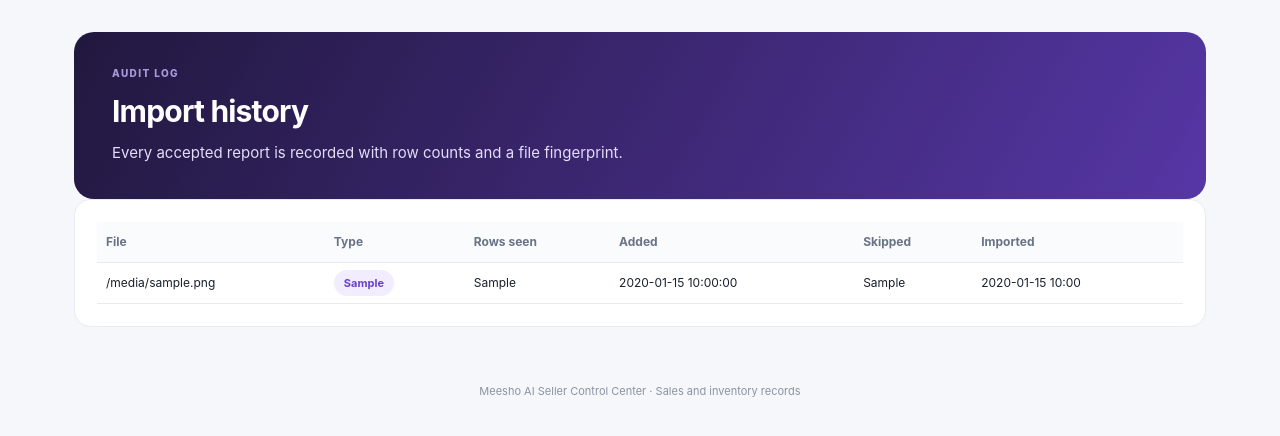
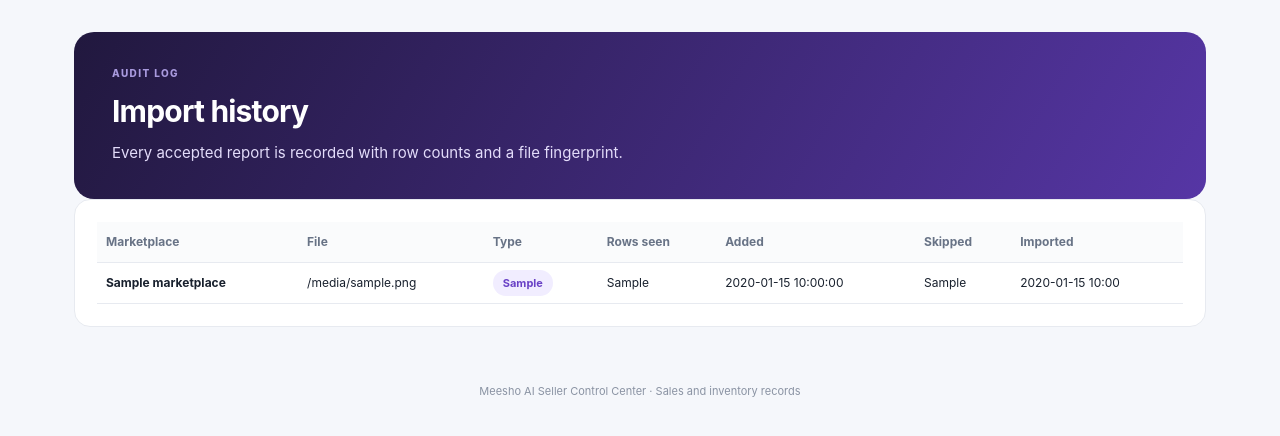
Before and after one commit to ak498025-code/meesho-ai-seller, a Flask app: page /imports in a window 1280 px wide. Shown: the part 72-508 px from the top of the page. Run offline with Flask 3, Linux system fonts and the light colour scheme; a database or web service that is not in the repository returns one stand-in record (values such as "Sample title"); some libraries are stand-ins or nearby versions.

Commit message:
Show marketplace in import history

```diff
--- a/templates/imports.html
+++ b/templates/imports.html
@@ -1,2 +1,2 @@
 {% extends "base.html" %}{% block content %}<section class="hero compact"><div><p class="eyebrow">AUDIT LOG</p><h1>Import history</h1><p>Every accepted report is recorded with row counts and a file fingerprint.</p></div></section>
-<section class="panel"><div class="table-wrap"><table><thead><tr><th>File</th><th>Type</th><th>Rows seen</th><th>Added</th><th>Skipped</th><th>Imported</th></tr></thead><tbody>{% for x in imports %}<tr><td>{{ x.filename }}</td><td><span class="tag">{{ x.report_type }}</span></td><td>{{ x.rows_seen }}</td><td>{{ x.rows_added }}</td><td>{{ x.rows_skipped }}</td><td>{{ x.imported_at[:16].replace("T"," ") }}</td></tr>{% else %}<tr><td colspan="6" class="empty">No imports yet.</td></tr>{% endfor %}</tbody></table></div></section>{% endblock %}
+<section class="panel"><div class="table-wrap"><table><thead><tr><th>Marketplace</th><th>File</th><th>Type</th><th>Rows seen</th><th>Added</th><th>Skipped</th><th>Imported</th></tr></thead><tbody>{% for x in imports %}<tr><td><b>{{ x.marketplace or "Meesho (legacy)" }}</b></td><td>{{ x.filename }}</td><td><span class="tag">{{ x.report_type }}</span></td><td>{{ x.rows_seen }}</td><td>{{ x.rows_added }}</td><td>{{ x.rows_skipped }}</td><td>{{ x.imported_at[:16].replace("T"," ") }}</td></tr>{% else %}<tr><td colspan="7" class="empty">No imports yet.</td></tr>{% endfor %}</tbody></table></div></section>{% endblock %}
```
